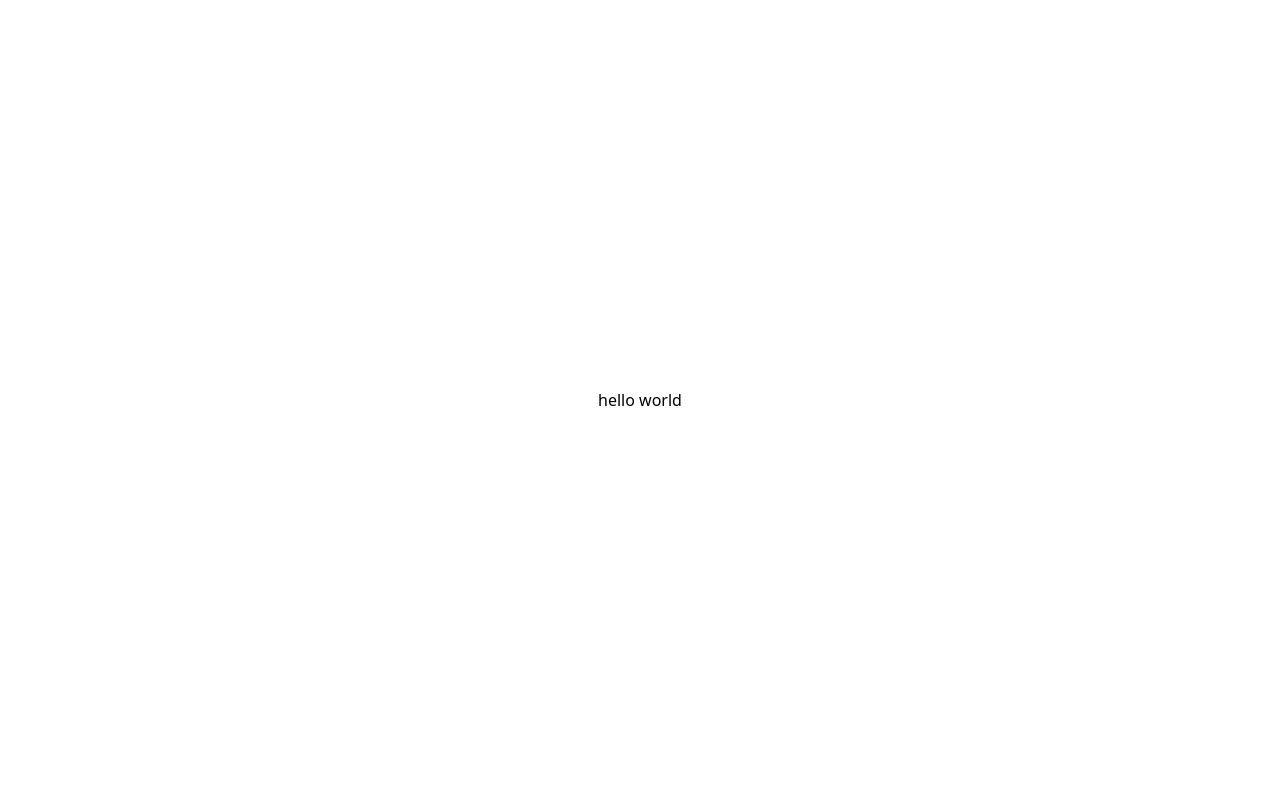
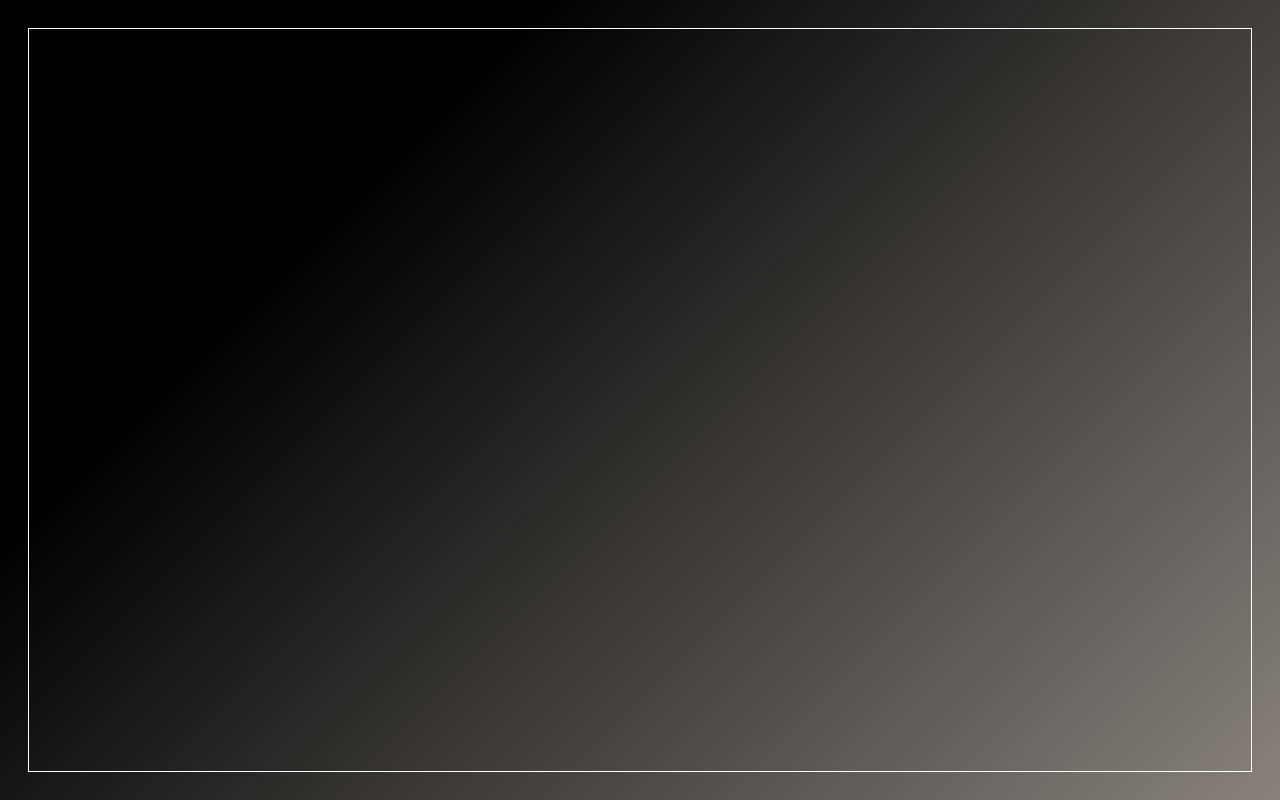
Before and after one commit to MjDukic/myreactPortfolio, a React (Vite) app: page / in a window 1280 px wide. Built offline with nearby package versions, Linux system fonts and the light colour scheme.

Commit message:
figuring out all files, navbar started

```diff
--- a/index.html
+++ b/index.html
@@ -4,7 +4,7 @@
     <meta charset="UTF-8" />
     <link rel="icon" type="image/svg+xml" href="/vite.svg" />
     <meta name="viewport" content="width=device-width, initial-scale=1.0" />
-    <title>Vite + React</title>
+    <title>Mirjana Dukic Portfolio</title>
   </head>
   <body>
     <div id="root"></div>
--- a/package.json
+++ b/package.json
@@ -10,7 +10,9 @@
   },
   "dependencies": {
     "react": "^18.2.0",
-    "react-dom": "^18.2.0"
+    "react-dom": "^18.2.0",
+    "react-icons": "^4.7.1",
+    "react-type-animation": "^2.1.2"
   },
   "devDependencies": {
     "@types/react": "^18.0.27",
--- a/src/App.jsx
+++ b/src/App.jsx
@@ -1,13 +1,16 @@
+import { useState } from 'react'
+import React from 'react'
+import NavBar from './components/NavBar'
+
 // import { useState } from 'react'
 // import reactLogo from './assets/react.svg'
 // import './App.css'
 
 function App() {
-  // const [count, setCount] = useState(0)
 
   return (
-    <div className="w-screen h-screen flex items-center justify-center">
-    <span>hello world</span>
+    <div>
+      <NavBar />
     </div>
   )
 }
--- /dev/null
+++ b/src/components/NavBar.jsx
@@ -0,0 +1,18 @@
+import React, { useState } from 'react';
+
+export default function NavBar() {
+    const [navBar, setnavBar] = useState(false);
+    const handleNav = () => {
+        setnavBar(!navBar);
+    };
+
+    return (
+
+    <div className=" w-screen h-screen flex items-center justify-center p-7">
+      <div className= "w-full h-full border border-white">
+      </div>
+    </div>
+
+    )
+
+}
--- a/src/index.css
+++ b/src/index.css
@@ -1,6 +1,12 @@
+
 @tailwind base;
 @tailwind components;
 @tailwind utilities;
+
+body {
+  background-image: linear-gradient(315deg, rgb(136, 130, 123) 0%, rgb(0, 0, 0) 74%);
+}
+
 
 
 /* :root {
```
Also changed, not shown: 1 other file (tests, documents, lock files or other folders).
